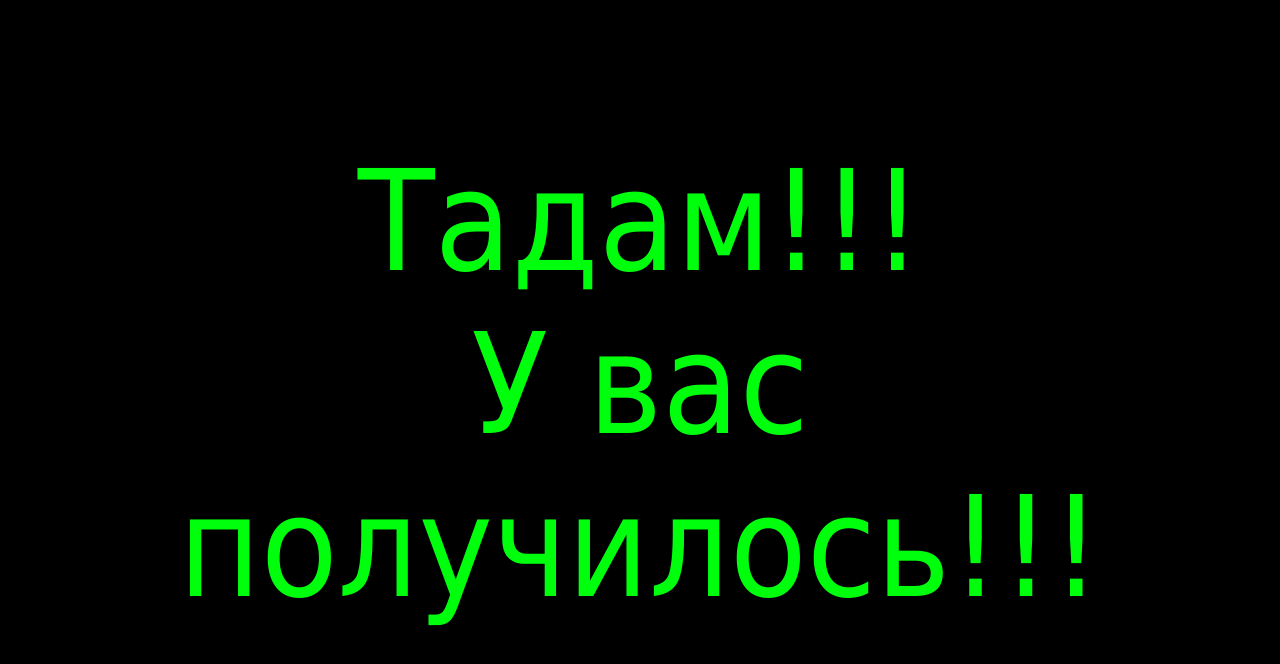
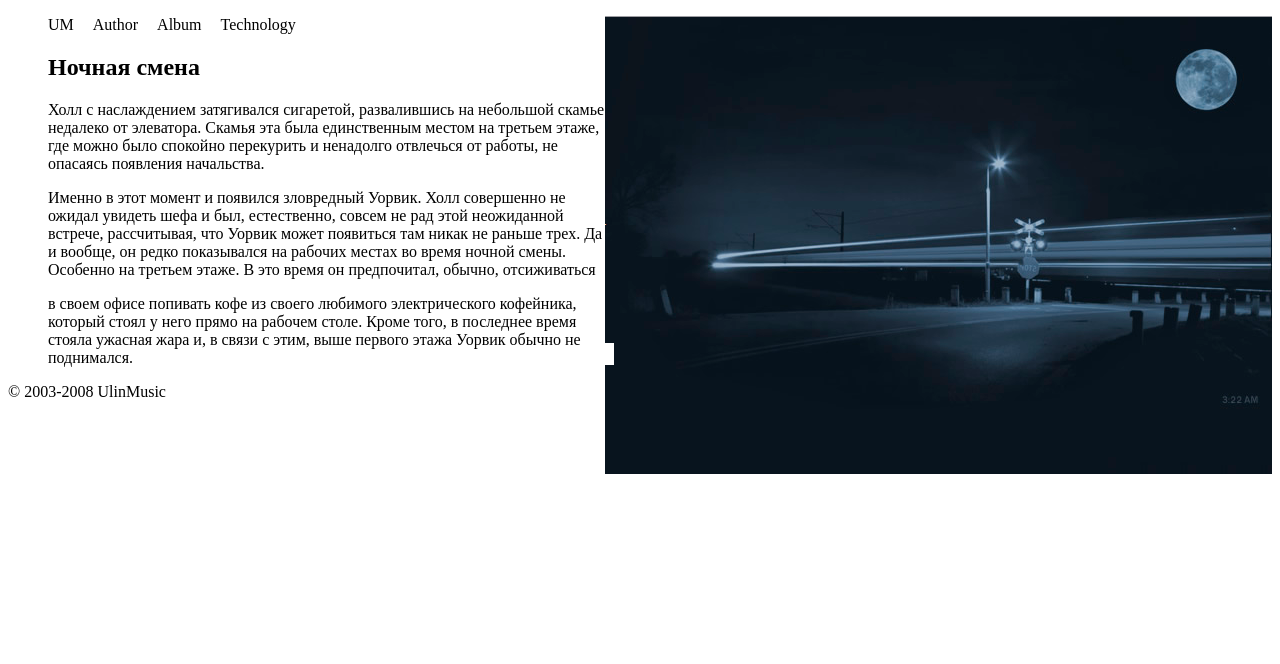
Before and after one commit to ZTex275/js-task7.2.gihub.io, a plain HTML site: page index.html in a window 1280 px wide. Drawn offline with Linux system fonts and the light colour scheme.

Commit message:
новый html для примера

```diff
--- a/index.html
+++ b/index.html
@@ -1,20 +1,60 @@
-<!DOCTYPE HTML>
+<!DOCTYPE html>
 <html>
     <head>
-            <title>Task</title>
+        <title>Ночная смена</title>
+        <link rel="stylesheet" href="test.css">
         <script src="test.js"></script>
-		</head>
+        <img src="logo.png" class="rightpic">
         <style>
-         body {
-            color: #00ff0d;
-            font: 140px Tahoma, sans-serif;
-            background-color: #000000;
-            text-align: center;
+                .rightpic {
+                 float: right;
+                }
+                ul.hr {
+                    margin: 0; /* Обнуляем значение отступов */
+                    padding: 0px; /* Значение полей */
+                }
+                ul.hr li {
+                    display: inline; /* Отображать как строчный элемент */
+                    margin-right: 15px; /* Отступ слева */
                 }
         </style>
+    </head>
     <body>
-            <p>
-                Тадам!!!<br>У вас получилось!!!
-            </p>
+            <div id="wrapper">
+                <header>
+                </header>
+                <nav></nav>
+                <div id="heading"></div>
+                <aside></aside>
+                <section>
+                        <blockquote>
+                                <ul class="hr">
+                                        <li>UM</li>
+                                        <li>Author</li>
+                                        <li>Album</li>
+                                        <li>Technology</li>
+                                       </ul>
+                                <h1>Ночная смена</h1>
+                                    <p>Холл с наслаждением затягивался сигаретой, развалившись на  небольшой
+                                        скамье недалеко от элеватора.  Скамья  эта  была  единственным  местом  на
+                                        третьем этаже, где можно было спокойно перекурить и ненадолго отвлечься от
+                                        работы, не опасаясь появления начальства. </p>
+                                    <p>Именно в этот момент и  появился зловредный  Уорвик.  Холл  совершенно
+                                        не  ожидал  увидеть шефа и был, естественно, совсем не рад  этой  неожиданной
+                                        встрече,  рассчитывая, что Уорвик может появиться там никак не раньше трех.
+                                        Да и вообще,  он редко показывался на рабочих местах во время ночной
+                                        смены. Особенно на третьем этаже. В это время он предпочитал, обычно,
+                                        отсиживаться </p>
+                                    <p>в  своем офисе попивать кофе из своего любимого электрического кофейника,
+                                        который стоял у него прямо на рабочем столе. Кроме того, в последнее время
+                                        стояла  ужасная жара и, в связи с этим, выше первого этажа Уорвик обычно не
+                                        поднимался.</p>
+
+                        </blockquote>
+                </section>
+            </div>
+            <footer>
+                    <c>© 2003-2008 UlinMusic</c>
+            </footer>
         </body>
 </html>
```
Also changed, not shown: logo.png (added). Lines whose indentation alone changed are shown as unchanged.
